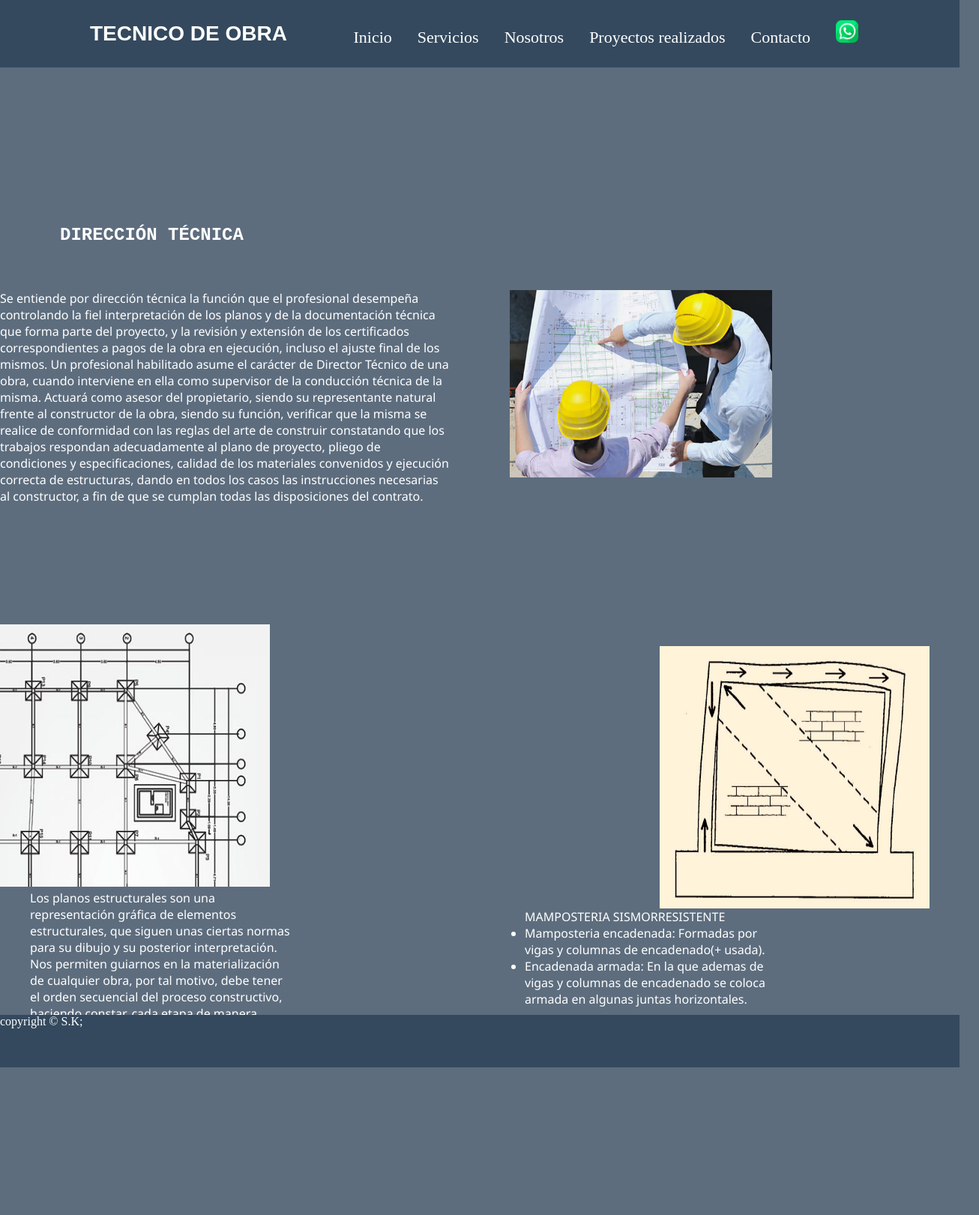
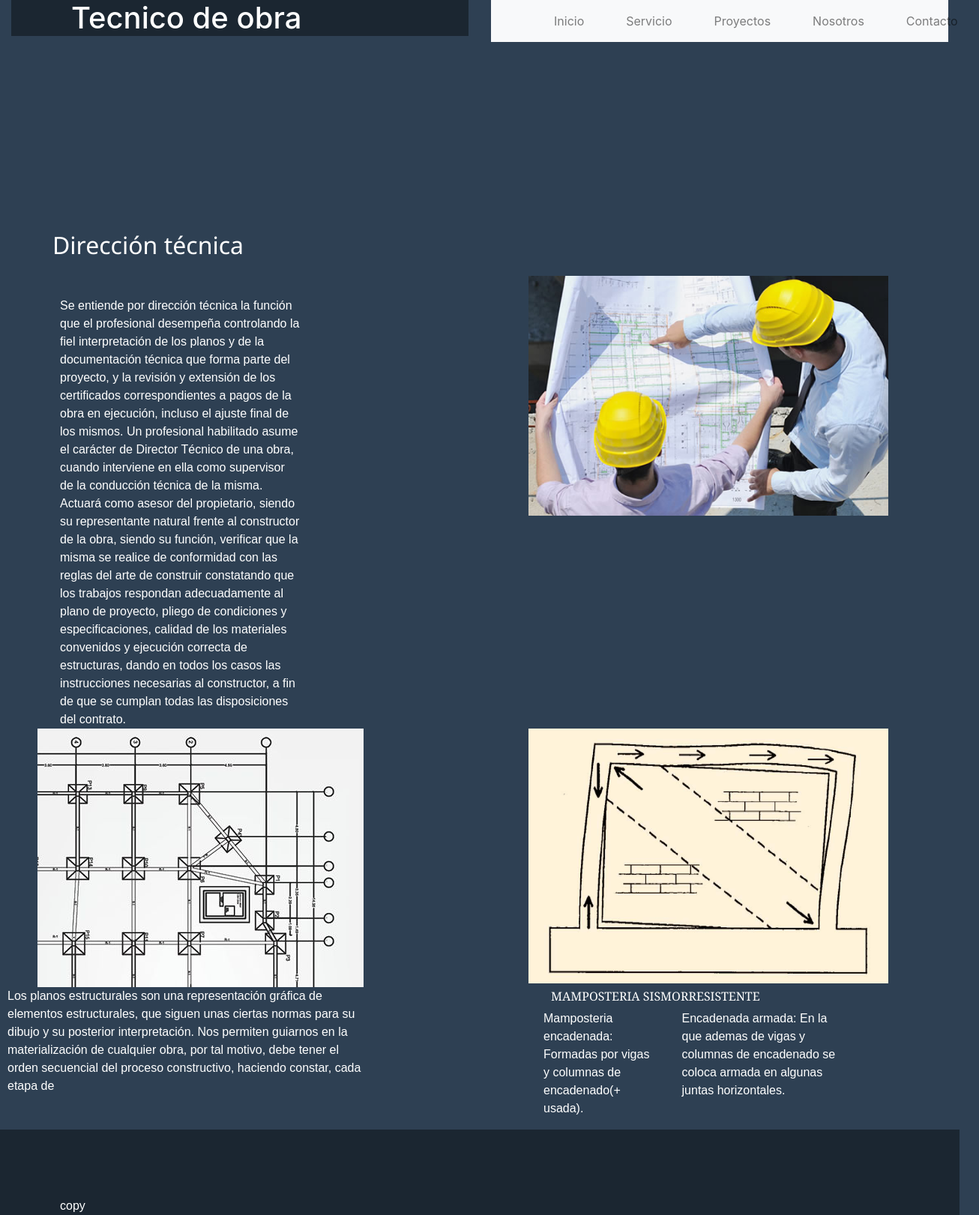
Before and after one commit to Benjakravcho/proyecto-final, a plain HTML site: page index.html in a window 1280 px wide. Shown: the whole page at 75% size, 1306 px wide, since content can reach past the window. Before the commit the page ends 1424 px from the top, so only its background shows below. Drawn offline with Linux system fonts and the light colour scheme.

Commit message:
agrege boostrap al inicio de la pagina

```diff
--- a/assets/css/estilos.css
+++ b/assets/css/estilos.css
@@ -1,169 +1,87 @@
-* {
-    margin: 0;
-    padding: 0;
+header {
+    margin-bottom: 80px;
+    background-color: aqua;
 }
-html,body {
-    width: 100%;
-    height: 100vh;
+body {
+    background-color: #2E4053;
+}
+header {
+    background-color: #1B2631;
+}
+h1 {
+    display: inline;
+    color: #fff;
+    padding: 80px;
+}
+ul {
+    display: inline-block;
+}
+li {
+    display: inline-block;
+    list-style-type: none;
+    margin: 0 20px;
 }
 
-.grid {
-    display: grid;
-    grid-template-areas:
-    "header header"
-    "intro intro"
-    "info info"
-    "footer footer"
-    ;
-    grid-template-columns: auto 250px;
-    grid-template-rows: 90px 1fr 1fr 70px;
-    grid-row-gap: 10px;
-    grid-column-gap: 15px;
-    width: 100%;
-    height: 100vh;
+h2 {
+    margin-left: 70px;
+    font-family: 'Segoe UI', Tahoma, Geneva, Verdana, sans-serif;
+    margin-top: 180px;
+    margin-bottom: 50px;
+    color: #fff;
+}
+#img {
+    display: inline;
+    margin-top: 240px;
+    align-items: center;
+    margin-left: 50px;
+    margin-bottom: 220px;
+    height: 320px;
 }
 
-#titulo {
+#img2 {
+    height: 340px;
+    width: 480px;
+    margin-left: 50px;
+}
+#margin {
+    margin-left: 50px;
+}
+p {
+    display: flex;
+    margin-bottom: 0px;
+    font-family: sans-serif;
+    margin-left: 80px;
+    width: 320px;
     color: #fff;
 }
 
-div#img {
+#text {
     display: flex;
-    margin-left: 680px;
-    margin-bottom: -250px;
+    margin-left: 10px;
+    text-align: left;
+    width: 480px;
 }
 
-body {
-    background-color: #5D6D7E;
-}
-
-header {
-    grid-area: header;
-    background-color: #34495E ;
+#text2 {
     display: flex;
-    justify-content: space-between;
-    align-items: center;
-}
-
-header h1 {
-    color: #fff;
-    font-size: 28px;
+    margin-left: 10px;
+    text-align: left;
+    width: 480px;
     font-family: sans-serif;
-    margin-left: 120px;
-}
-
-header nav {
-    margin-right: 120px;
-}
-
-header nav ul li {
-    display: inline-block;
-    list-style-type: none;
-    margin: 0 15px;
-    color: #fff;
-    text-decoration: none;
-}
-
-header nav ul li a {
-    font-size: 22px;
-    color: #fff;
-    text-decoration: none;
-}
-
-
-section {
     color: #fff;
 }
 
-.margin {
-    width: 600px;
-    margin-top: 200px;
-}
-
-h2 {
+#display {
     display: flex;
+    margin-top: 5px;
+    margin-bottom: 6px;
     margin-left: 80px;
-    margin-bottom: 60px;
-    font-size: 24px;
-    font-family: monospace;
-}
-p{
+    font-family: Georgia, 'Times New Roman', Times, serif;
     color: #fff;
-}
-li {
-    color: #fff;
-}
-#text {
-    font-family: 'Segoe UI', Tahoma, Geneva, Verdana, sans-serif;
-    margin-bottom: 150px;
-}
-
-.font-family {
-    font-family: 'Segoe UI', Tahoma, Geneva, Verdana, sans-serif;
-    align-items: center;
-    width: 350px;
-    margin-left: 700px;
-}
-
-.aling {
-    align-items: center;
-    width: 350px;
-    margin-left: 40px;
-    font-family: 'Segoe UI', Tahoma, Geneva, Verdana, sans-serif;
-}
-
-
-#flex2 {
-    display: flex;
-    justify-content: right;
-    margin-top: -545px;
-}
-
-div#flex2 {
-    margin-right: 40px;
 }
 
 footer {
-    grid-area: footer;
-    background-color: #34495E ;
     color: #fff;
+    background-color: #1B2631;
+    padding-top: 90px;
 }
-section.intro {
-    grid-area: intro;
-}
-section.info {
-    grid-area: info;
-}
-
-
-#titulo-servicio {
-    display: inline-block;
-    font-size: 80px;
-    align-items: center;
-    text-align: center;
-    margin-left: 240px;
-    margin-top: 120px;
-    margin-bottom: 5px;
-    padding-top: 80px;
-    padding-bottom: 80px;
-    -webkit-box-shadow: inset -1px 3px 8px 5px #1F87FF, 2px 5px 16px 0px #0B325E, 5px 5px 15px 5px rgba(0,0,0,0);
-box-shadow: inset -1px 3px 8px 5px #1F87FF, 2px 5px 16px 0px #0B325E, 5px 5px 15px 5px rgba(0,0,0,0);
-}
-#copete-servicio {
-    font-size: 18px;
-    text-align: center;
-    margin-left: 240px;
-    margin-bottom: 100px;
-}
-#color-contacto {
-    color: #fff;
-}
-
-.maquetado {
-    display: flex;
-    flex-direction: column-reverse;
-    align-items: center;
-    justify-content: flex-start;
-    height: 45px;
-    margin-right: 350px;
-}
--- a/index.html
+++ b/index.html
@@ -5,80 +5,88 @@
     <meta http-equiv="X-UA-Compatible" content="IE=edge">
     <meta name="viewport" content="width=device-width, initial-scale=1.0">
     <title>Document</title>
+    <link rel="stylesheet" href="boostrap/css/bootstrap.min.css">
+    <script src="boostrap/js/jquery.slim.min.js"></script>
+    <script src="boostrap/js/bootstrap.bundle.min.js"></script>
     <link rel="stylesheet" href="./assets/css/estilos.css">
 </head>
 <body>
-
-    <div class="grid">
+    <div class="container-fluid">
+        <div class="row">
+            <div class="col-6">
               <header>
-            <h1>TECNICO DE OBRA</h1>
-
-            <nav>
-                <ul>
-                    <li>
-                        <a href="./index.html">Inicio</a>
+                <h1>Tecnico de obra</h1>
+            </div>
+            <div class="col-6">
+                <nav class="navbar navbar-expand-lg navbar-light bg-light">
+                    <button class="navbar-toggler navbar-toggler-right" type="button" data-toggle="collapse" data-target="#navbarTogglerDemo02" aria-controls="navbarTogglerDemo02" aria-expanded="false" aria-label="Toggle navigation">
+                      <span class="navbar-toggler-icon"></span>
+                    </button>
+                    <div class="collapse navbar-collapse" id="navbarTogglerDemo02">
+                      <ul class="navbar-nav mr-auto mt-2 mt-md-0">
+                        <li class="nav-item active">
                         </li>
-                    <li><a href="./assets/pages/servicios.html">Servicios</a></li>
-                    <li><a href="./assets/pages/nosotros.html">Nosotros</a></li>
-                    <li><a href="./assets/pages/proyectos-realizados.html">Proyectos realizados</a></li>
-                    <li><a href="./assets/pages/contacto.html">Contacto</a></li>
-                    <li><a href="././index.html"><img src="./assets/images/whatsapp.png" width="30px" height="30px" alt=""></a></li>
-                </ul>
-            </nav>
-        </header>
-
-        <section class="margin" class="intro">
-            <h2>DIRECCIÓN TÉCNICA</h2>
-            <div id="img"><img src="./assets/images/direccion-tecnica-jpg.jpg" width="350px" height="250px" alt=""></div>
-            <p id="text">
-                Se entiende por dirección técnica la función que el profesional desempeña
-                controlando la fiel interpretación de los planos y de la documentación técnica que
-                forma parte del proyecto, y la revisión y extensión de los certificados
-                correspondientes a pagos de la obra en ejecución, incluso el ajuste final de los
-                mismos.
-                Un profesional habilitado asume el carácter de Director Técnico de una obra,
-                cuando interviene en ella como supervisor de la conducción técnica de la misma.
-                Actuará como asesor del propietario, siendo su representante natural frente al
-                constructor de la obra, siendo su función, verificar que la misma se realice de
-                conformidad con las reglas del arte de construir constatando que los trabajos
-                respondan adecuadamente al plano de proyecto, pliego de condiciones y
-                especificaciones, calidad de los materiales convenidos y ejecución correcta de
-                estructuras, dando en todos los casos las instrucciones necesarias al constructor, a
-                fin de que se cumplan todas las disposiciones del contrato.
-
-            </p>
-        </section>
-        <section class="info">
-            <div id="flex"><img src="./assets/images/planos-estrucrurales.jpg" width="360px" height="350px" alt=""></div>
-            <p class="aling">
-                Los planos estructurales son una representación gráfica de elementos estructurales,
-                que siguen unas ciertas normas para su dibujo y su posterior interpretación.
-                Nos permiten guiarnos en la materialización de cualquier obra, por tal motivo,
-                debe tener el orden secuencial del proceso constructivo, haciendo constar, cada etapa de manera general,
-                mostrando además los detalles de cada elemento estructural que la conforma.
-            </p>
-            <div id="flex2"><img src="./assets/images/sismoresistente.png" width="360px" height="350px" alt=""></div>
-            <p class="font-family">MAMPOSTERIA SISMORRESISTENTE</p>
-                    <p class="font-family">
-                        <ul>
-                            <li class="font-family">
-                                <span> Mamposteria encadenada: Formadas por vigas y columnas
-                                de encadenado(+ usada).</span>
+                        <li class="nav-item">
+                          <a class="nav-link" href="#!">Inicio</a>
                         </li>
-                            <li class="font-family">
-                                <span>Encadenada armada:  En la que ademas de vigas y columnas de encadenado
-                                se coloca armada en algunas juntas horizontales.
+                        <li class="nav-item">
+                            <a class="nav-link" href="#!">Servicio</a>
+                          </li>
+                          <li class="nav-item">
+                            <a class="nav-link" href="#!">Proyectos</a>
+                          </li>
+                          <li class="nav-item">
+                            <a class="nav-link" href="#!">Nosotros</a>
+                          </li>
+                          <li class="nav-item">
+                            <a class="nav-link" href="#!">Contacto</a>
                           </li>
                       </ul>
+                    </div>
+                  </nav>
+            </div>
+          </header>
+        </div>
+    </div>
+
+    <div class="row">
+        <div class="col-12 col-md-6 col-lg-4 col-xl-6">
+          <h2>Dirección técnica</h2>
+          <p>Se entiende por dirección técnica la función que el profesional desempeña controlando la fiel interpretación de los planos
+            y de la documentación técnica que forma parte del proyecto, y la revisión y extensión de los certificados correspondientes
+            a pagos de la obra en ejecución, incluso el ajuste final de los mismos. Un profesional habilitado asume el carácter de Director
+            Técnico de una obra, cuando interviene en ella como supervisor de la conducción técnica de la misma. Actuará como asesor del propietario,
+            siendo su representante natural frente al constructor de la obra, siendo su función, verificar que la misma se realice de conformidad con
+            las reglas del arte de construir constatando que los trabajos respondan adecuadamente al plano de proyecto, pliego de condiciones
+            y especificaciones, calidad de los materiales convenidos y ejecución correcta de estructuras, dando en todos los casos las
+            instrucciones necesarias al constructor, a fin de que se cumplan todas las disposiciones del contrato.</p>
+      </div>
+      <div class="col-12 col-md-6 col-lg-4 col-xl-6">
+        <img id="img" src="./assets/images/direccion-tecnica-jpg.jpg" class="img-fluid" alt="Responsive image">
+      </div>
+    </div>
+    <div class="row">
+      <div class="col-12 col-md-6 col-lg-4 col-xl-6">
+        <img id="margin" src="./assets/images/planos-estrucrurales.jpg" class="img-fluid" alt="Responsive image"><br>
+        <p id="text">
+          Los planos estructurales son una representación gráfica de elementos estructurales, que siguen unas ciertas normas
+          para su dibujo y su posterior interpretación. Nos permiten guiarnos en la materialización de cualquier obra, por tal motivo,
+          debe tener el orden secuencial del proceso constructivo, haciendo constar, cada etapa de
       </p>
-        </section>
-
-        <aside>
-
-        </aside>
+      </div>
+      <div class="col-12 col-md-6 col-lg-4 col-xl-6">
+        <img id="img2" src="./assets/images/sismoresistente.png" class="img-fluid" alt="Responsive image"><br>
+        <p id="display">MAMPOSTERIA SISMORRESISTENTE</p>
+        <ul id="text2">
+          <li>Mamposteria encadenada: Formadas por vigas y columnas de encadenado(+ usada).</li>
+          <li>Encadenada armada: En la que ademas de vigas y columnas de encadenado se coloca armada en algunas juntas horizontales.</li>
+        </ul>
+    </div>
+  </div>
   <footer>
-            <p>copyright &COPY S.K;</p>
+        <p>
+          copy
+        </p>
   </footer>
-    </div>
 </body>
 </html>
```
Also changed, not shown: boostrap/css/bootstrap.min.css (added), boostrap/js/bootstrap.bundle.min.js (added), boostrap/js/jquery.slim.min.js (added). Lines whose indentation alone changed are shown as unchanged.
